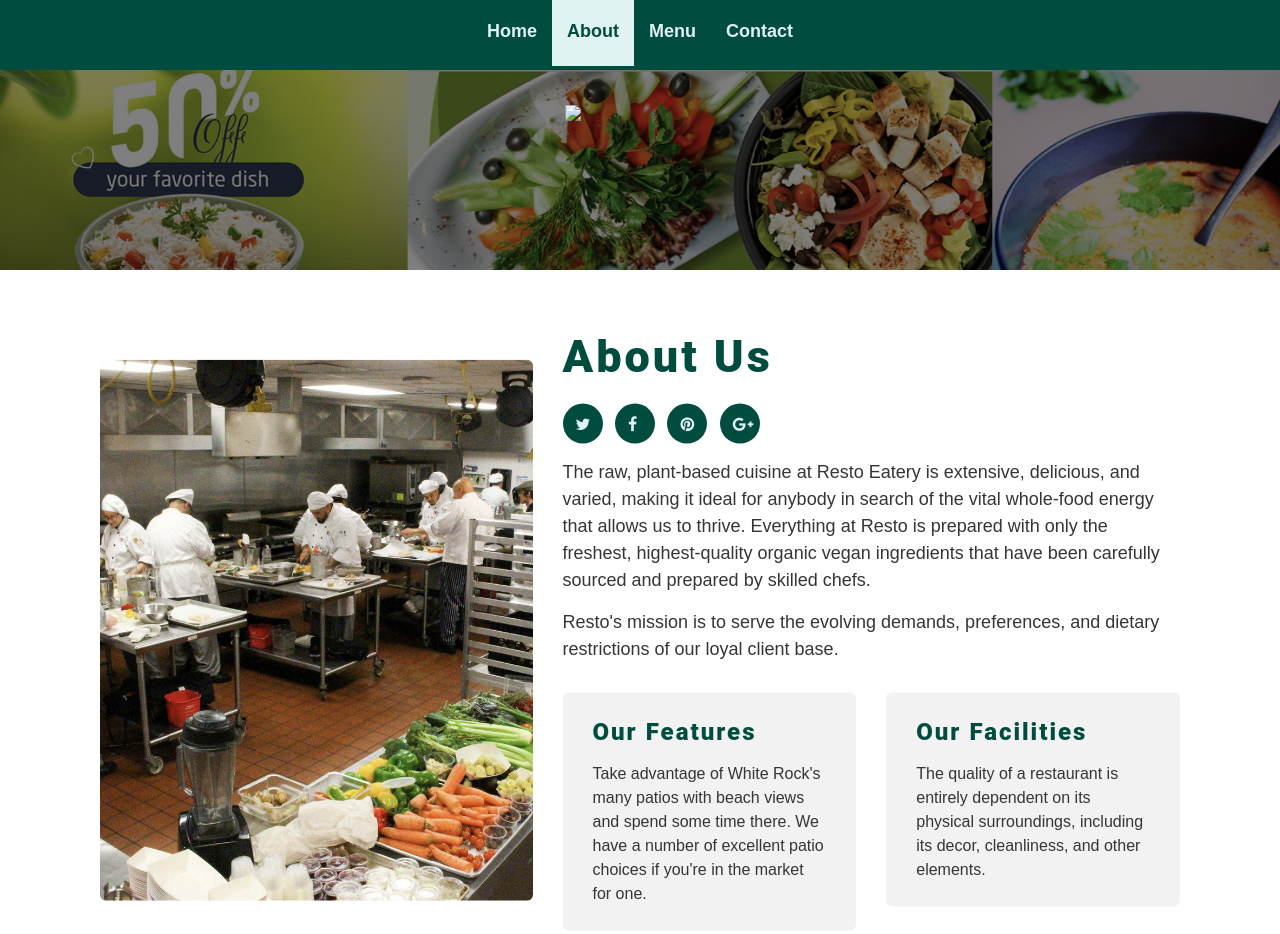
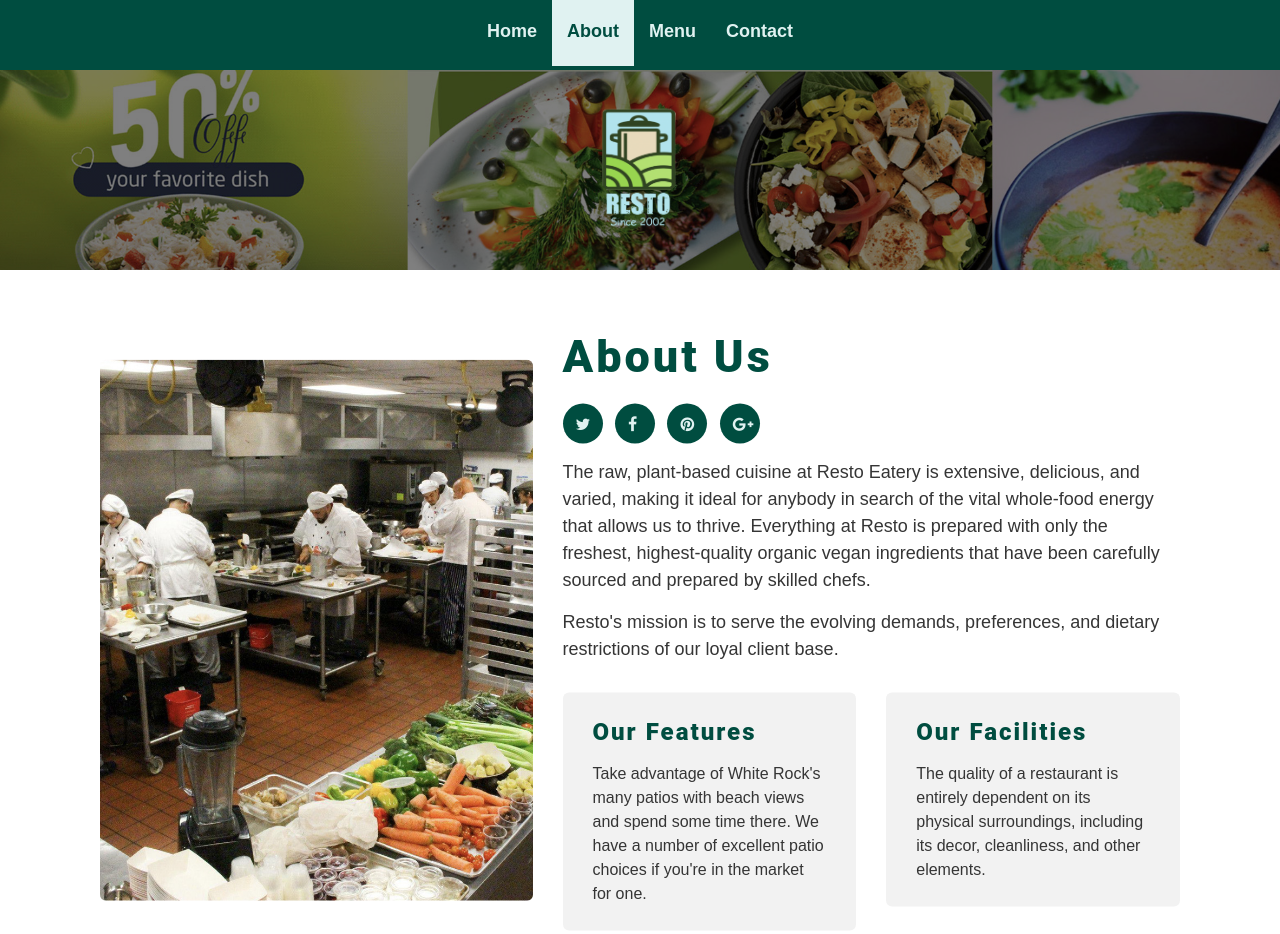
Before and after one commit to RonelSutabinto/dgl-113-project, a plain HTML site: page about.html in a window 1280 px wide. Shown: the top 934 px of the page. Drawn offline with nearby package versions, Linux system fonts and the light colour scheme.

Commit message:
change img source directory

```diff
--- a/about.html
+++ b/about.html
@@ -49,7 +49,7 @@
             <!-- Banner Header Start -->
             <section class="banner-header">
                 <div class="logo-abt">
-                    <img src="~/img/logo.png" />
+                    <img src="./img/logo.png" />
                 </div>
             </section>
             <!-- Banner Header End -->
```
Also changed, not shown: index.html (+1 -1 lines), menu.html (+1 -1 lines), 1 other file.
